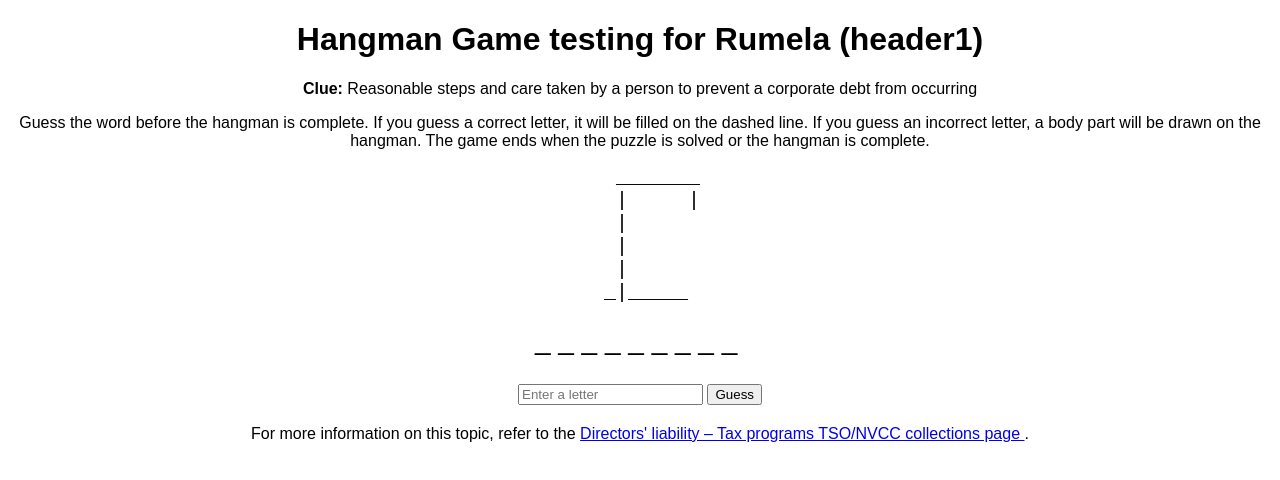
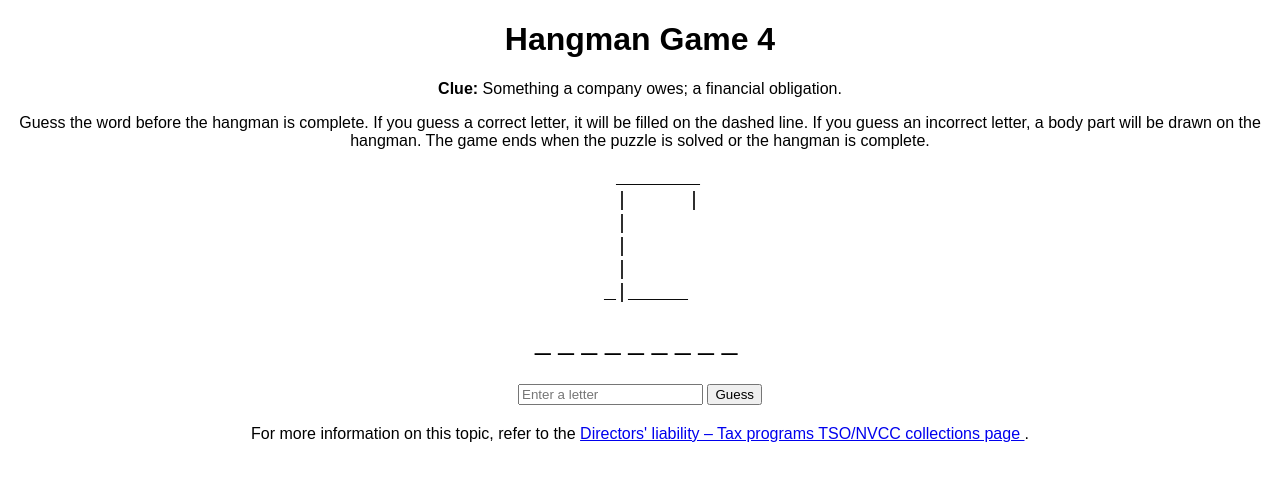
Before and after one commit to Newsletter25/Hangman4-EN, a plain HTML site: page index.html in a window 1280 px wide. Drawn offline with Linux system fonts and the light colour scheme.

Commit message:
Update index.html

```diff
--- a/index.html
+++ b/index.html
@@ -3,7 +3,7 @@
 <head>
   <meta charset="UTF-8" />
   <meta name="viewport" content="width=device-width, initial-scale=1.0"/>
-  <title>Hangman Game testing for Rumela (title)</title>
+  <title>Hangman Game 4(title)</title>
   <style>
     body {
       font-family: Arial, sans-serif;
@@ -31,8 +31,8 @@
   </style>
 </head>
 <body>
-  <h1>Hangman Game testing for Rumela (header1)</h1>
-  <p><strong>Clue:</strong> Reasonable steps and care taken by a person to prevent a corporate debt from occurring</p>
+  <h1>Hangman Game 4</h1>
+  <p><strong>Clue:</strong> Something a company owes; a financial obligation.</p>
   <p>
     Guess the word before the hangman is complete. If you guess a correct letter, it will be filled on the dashed line.
     If you guess an incorrect letter, a body part will be drawn on the hangman. The game ends when the puzzle is solved
```
